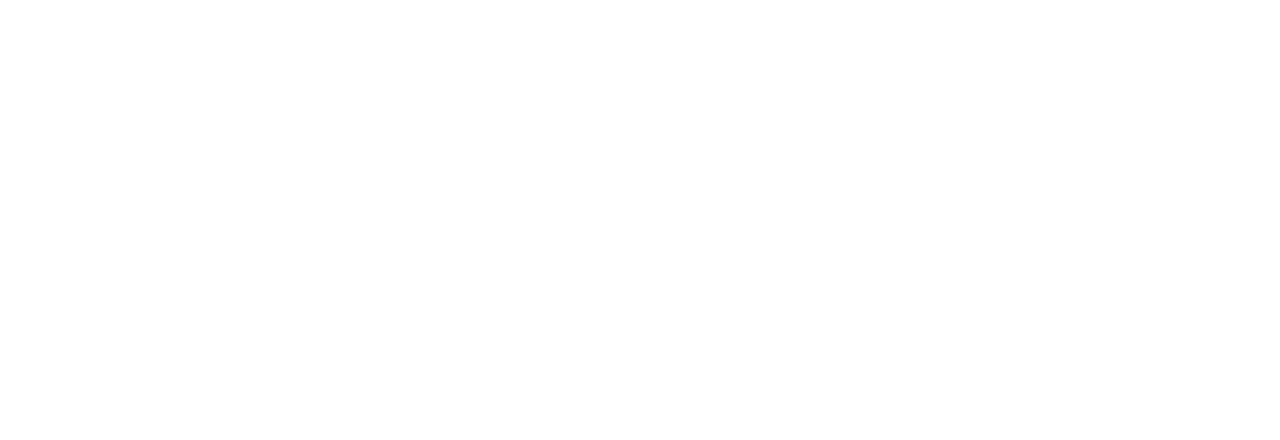
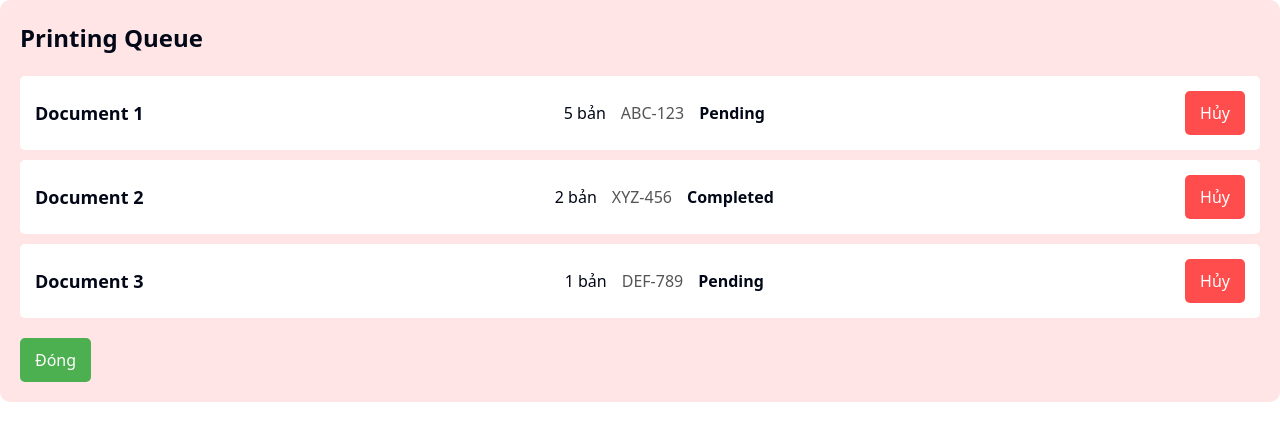
Before and after one commit to Benhidangiu1408/BTL-CNPM, a React (Vite) app: page /printing in a window 1280 px wide. Shown: the top 440 px of the page. Built offline with nearby package versions, Linux system fonts and the light colour scheme.

Commit message:
pringtingpage fix size

```diff
--- a/src/pages/PrintingPage/PrintingPage.css
+++ b/src/pages/PrintingPage/PrintingPage.css
@@ -1,8 +1,15 @@
+html, body {
+  height: 100%; /* Ensure the body takes up the full height */
+  margin: 0;    /* Remove default margin */
+}
 .container {
     background-color: #ffe5e5;
     padding: 20px;
     border-radius: 10px;
-  }
+    width: 100%;
+    height: 100%;
+    box-sizing: border-box;
+}
 
   .title {
     font-size: 24px;
--- a/src/pages/PrintingPage/PrintingPage.tsx
+++ b/src/pages/PrintingPage/PrintingPage.tsx
@@ -9,17 +9,19 @@
   code: string;
 }
 
-interface PrintingPageProps {
-  files: File[];
-}
+// interface PrintingPageProps {
+//   files: File[];
+// }
 
-const PrintingPage: React.FC<PrintingPageProps> = ({ files }) => {
+
+
+const PrintingPage = () => {
   return (
 
     <div className="container">
       <h2 className="title">Printing Queue</h2>
       <div className="files-list">
-        {files.map((file) => (
+        {filesData.map((file) => (
           <div key={file.name} className="file-item">
             <div className="file-name">{file.name}</div>
             <div className="file-details">
@@ -44,15 +46,7 @@
   { name: 'Document 3', count: 1, status: 'Pending', code: 'DEF-789' },
 ];
 
-// Main App component
-const App: React.FC = () => {
-  <>
-  return (
-    <div>
-      <PrintingPage files={filesData} />
-    </div>
-  );
-  </>
-};
 
-export default App;
+
+
+export default PrintingPage
```
